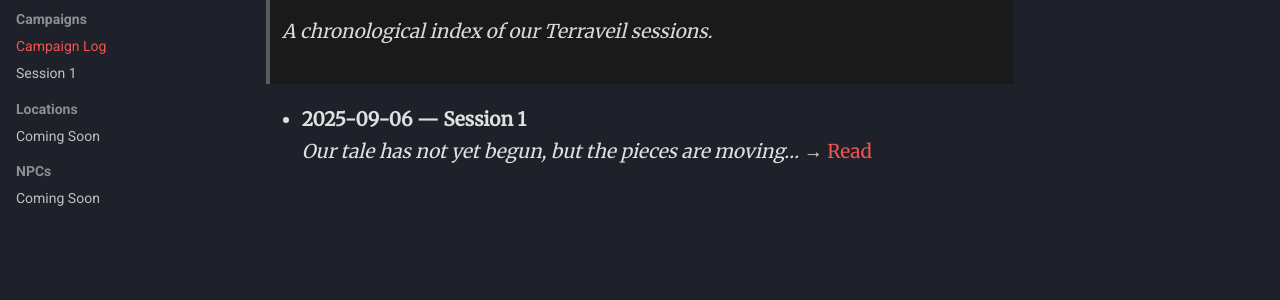
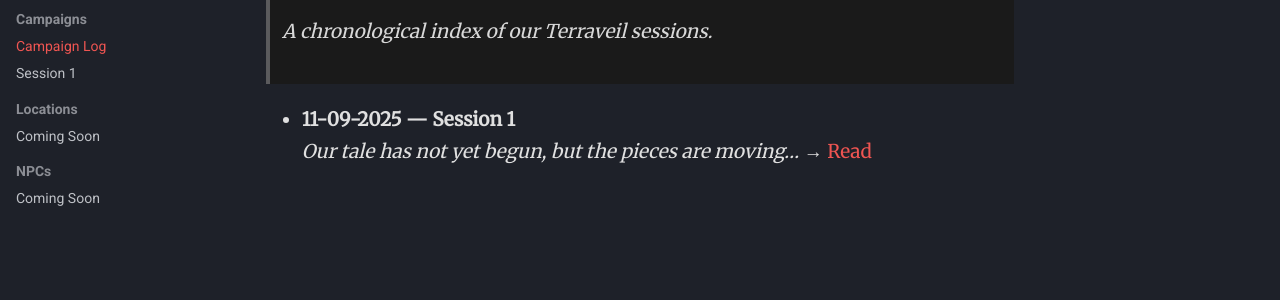
Before and after one commit to MGRayd/DnD-Terraveil, an MkDocs documentation site: the page built from docs/campaigns/index.md, in a window 1280 px wide. Shown: the part 217-517 px from the top of the page. Built offline with MkDocs 1.6.1 and Material for MkDocs 9.7.7, drawn with Linux system fonts in a browser that asks for light colours.

Commit message:
Date format

```diff
--- a/docs/campaigns/index.md
+++ b/docs/campaigns/index.md
@@ -8,7 +8,7 @@ title: "Campaign Log"
 
 <!-- sessions:start -->
 
-- **2025-09-06 — Session 1**
+- **11-09-2025 — Session 1**
   _Our tale has not yet begun, but the pieces are moving…_ → [Read](Session-1.md)
 
 <!-- sessions:end -->
```
Also changed, not shown: docs/.obsidian/workspace.json.
